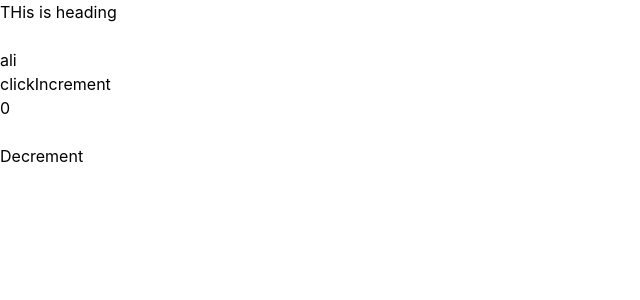
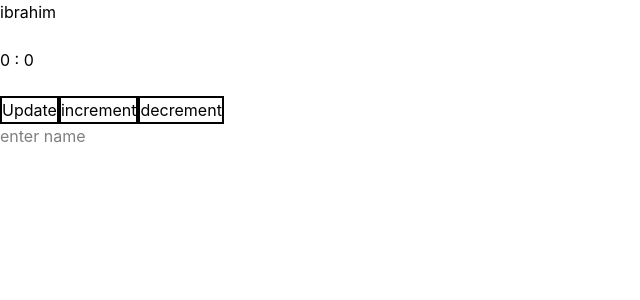
Before and after one commit to Ibrahimkhan432/reactproject, a React (Create React App) app: page / in a window 1280 px wide. Shown: the top 300 px of the page, without its empty margins (0-640 px from the left). Built offline with nearby package versions, Linux system fonts and the light colour scheme; the HTML template or start-up script is replaced by a standard one.

Commit message:
usestate and usereducer

```diff
--- a/src/App.jsx
+++ b/src/App.jsx
@@ -1,65 +1,111 @@
-import { useEffect, useReducer, useState } from "react";
+// const { Component } = require("react");
+// class App extends Component{
+// constructor(){
+//   super()
+// this.state ={
+//   name:"ibrahim",
+//   age:"20",
+// }
+// }
+//   render(){
+//     return(
+// <h1>class app{this.state.age}</h1>
+//     )
+//   }
+// }
+// export default App;
+
+import { useReducer, useState } from "react";
+
+//  -- withuot usestate function
+// function App() {
+//   // let myName = "ibrahim"
+// function updateValue(){
+//   myName = "updated"
+//   console.log("updated value",myName)
+// }
+// console.log("updated value",myName)
+// function handleChange(abd){
+//   console.log("change",abd.target.value)
+//   myName = abd.target.value
+//   console.log("myname updated=>",myName)
+// }
+//   return (
+//     <div>
+//       <h1>{myName}</h1>
+//       <br />
+//       <br />
+//       <input type="text"  placeholder="enter name" onChange={(abd)=>handleChange(abd)}/>
+//       <button onClick={()=>updateValue()}>Update the name </button>
+//     </div>
+//   );
+// }
+// export default App;
+
+// create - mount
+// update - update ( didmount)
+// finish - unmount
+// react lifecycle
+
+// class rendering without lifecycle - hooks
+// usestate - state update
+// usereducer - state (complex logic)
+
+//   -- usestate function
 
 function App() {
+  const [myName, setMyName] = useState("ibrahim");
 
-// const  buttonClick = (a,b)=>{
-//   console.log("button=>",a+b)
-// }
+  function reducer(action,counter){
+    if(action==="increment"){
+     counter =  counter + 1
+    }
+    if(action==="decrement"){
+     counter =  counter - 1
+    }
+    return counter
+  }
 
+  const [count, setCount] = useState(0);
+  const [counter, dispatch] = useReducer(reducer,0);
 
-
-const [data , setData] = useState("ali")
-const [count , setCount] = useState(0)
-
-// const [count , setCount] = useReducer(reducer,0)
-
-useEffect(()=>{
-  // setTimeout(()=>{
-  //   setCount(count + 1)
-  // },1000)
-  console.log("use effect")
-})
-useEffect(()=>{
-  console.log("use effect with dependency")
-},[]) //dependancy
-useEffect(()=>{
-  console.log("use effect with count")
-},[count]) //dependancy
-
-// function reducer(action){
-// console.log("action",action)
-// if(action.type ==="increment"){
-//   setCount(count +1 )
-// }
-// if(action.type ==="decrement"){
-//   setCount(count -1 )
-// }
-// }
-
-
-// const  handleChange = (e)=>{
-//   setData(e.target.value)
-//   console.log("handle change=>",e.target.value)
-
-// }
-
-  return <div>
-    <h1>THis is heading</h1>
-    {/* <button onClick={()=>buttonClick(2,3)}>Click</button> */}
-    <br />
-    {/* <input type="text" onChange={(e)=>handleChange(e)}  placeholder="enter your name"/> */}
-    <h1>{data}</h1>
-    <button onClick={()=>setData("bilal")}>click</button>
-
-    <button onClick={()=>setCount(count + 1)}>Increment</button>
-    <br />
-    <h1>{count}</h1>
-    <br />
-    <button onClick={()=>setCount(count - 1)}>Decrement</button>
-
-  </div>;
+function handleChange(e){
+setMyName(e.target.value)
+console.log("e",e.target.value)
 }
 
+  return (
+    <div>
+      <h1>{myName}</h1>
+      <br />
+      <h2>{counter} : {count}</h2>
+      <br />
+      <button
+        onClick={() => setCount(count-1)}
+        style={{ border: "2px solid black" }}
+      >
+        Update
+      </button>
+      <button
+        onClick={() => dispatch("increment")}
+        style={{ border: "2px solid black" }}
+      >
+        increment
+      </button>
+      <button
+        onClick={() => dispatch("decrement")}
+        style={{ border: "2px solid black" }}
+      >
+        decrement
+      </button>
+      <br />
+
+      <input
+        type="text"
+        placeholder="enter name"
+        onChange={(e) => handleChange(e)}
+      />
+    </div>
+  );
+}
 export default App;
-
-// mounting , update ,unmount
```
